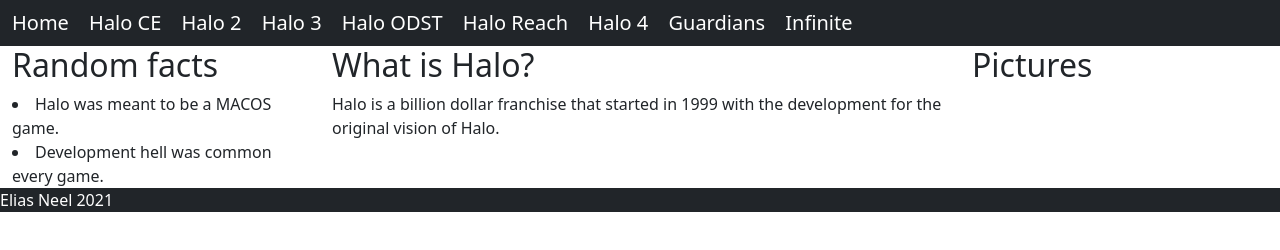
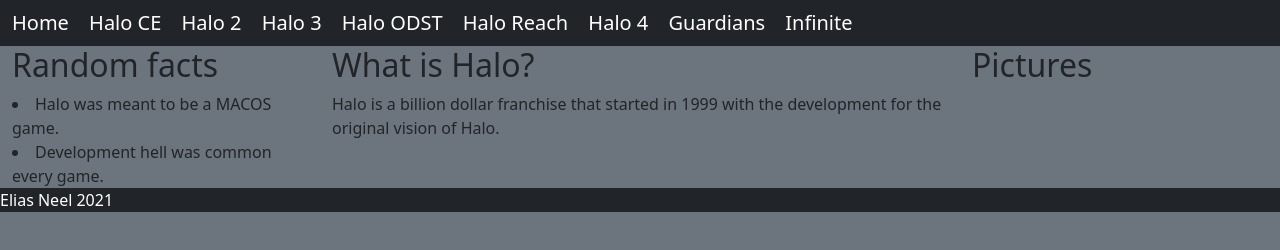
Before and after one commit to AlleeElias/BootstrapSite, a plain HTML site: page Index.html in a window 1280 px wide. Drawn offline with nearby package versions, Linux system fonts and the light colour scheme.

Commit message:
Achtergrond

```diff
--- a/Index.html
+++ b/Index.html
@@ -7,7 +7,7 @@
     <link href="https://cdn.jsdelivr.net/npm/bootstrap@5.1.3/dist/css/bootstrap.min.css" rel="stylesheet"
           integrity="sha384-1BmE4kWBq78iYhFldvKuhfTAU6auU8tT94WrHftjDbrCEXSU1oBoqyl2QvZ6jIW3" crossorigin="anonymous">
 </head>
-<body class="container-fluid">
+<body class="container-fluid bg-secondary">
 <header class="row sticky-top navbar navbar-expand navbar-dark bg-dark">
     <h1 class="d-none">Halo Infinite</h1>
     <nav>
```
